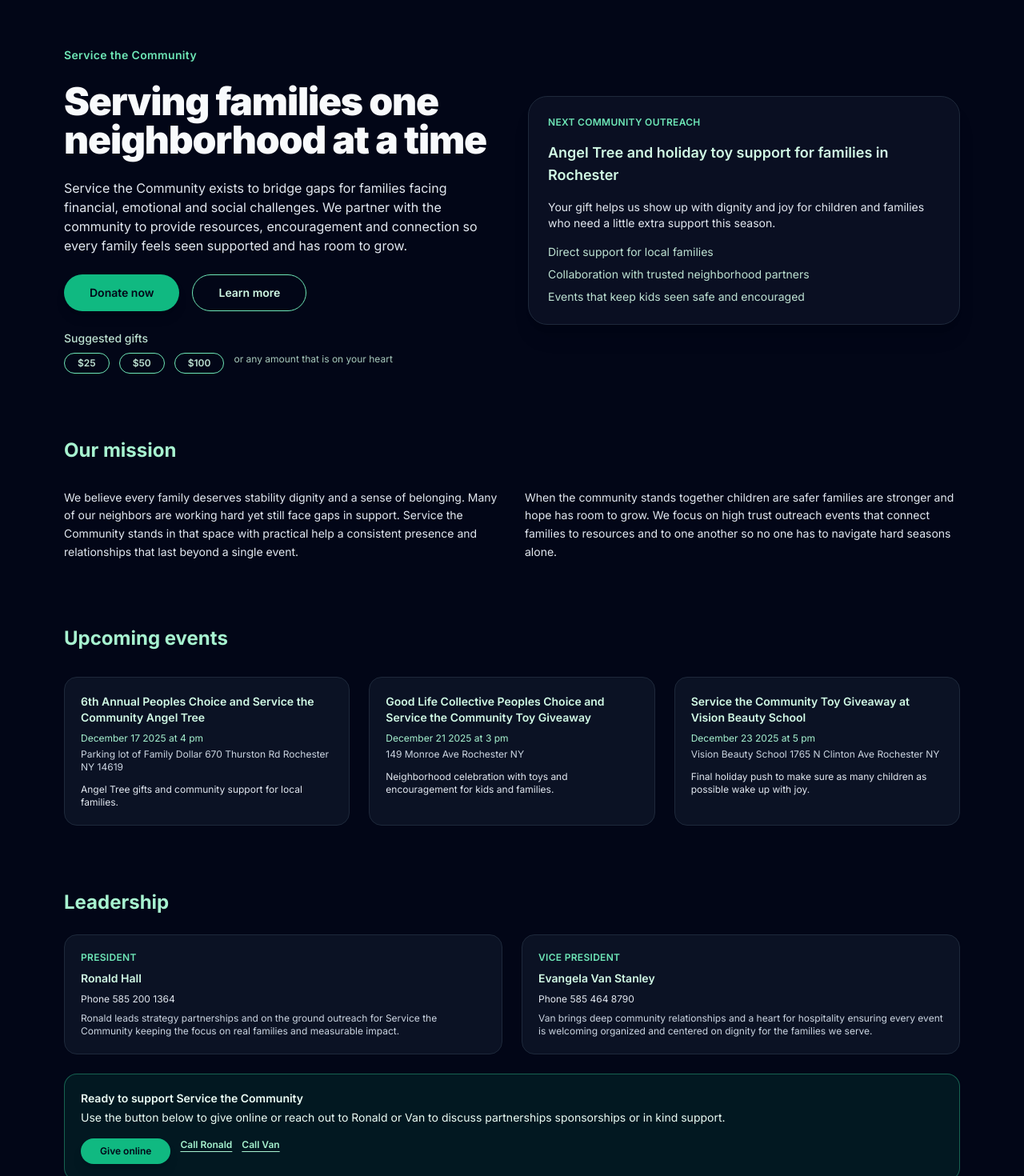
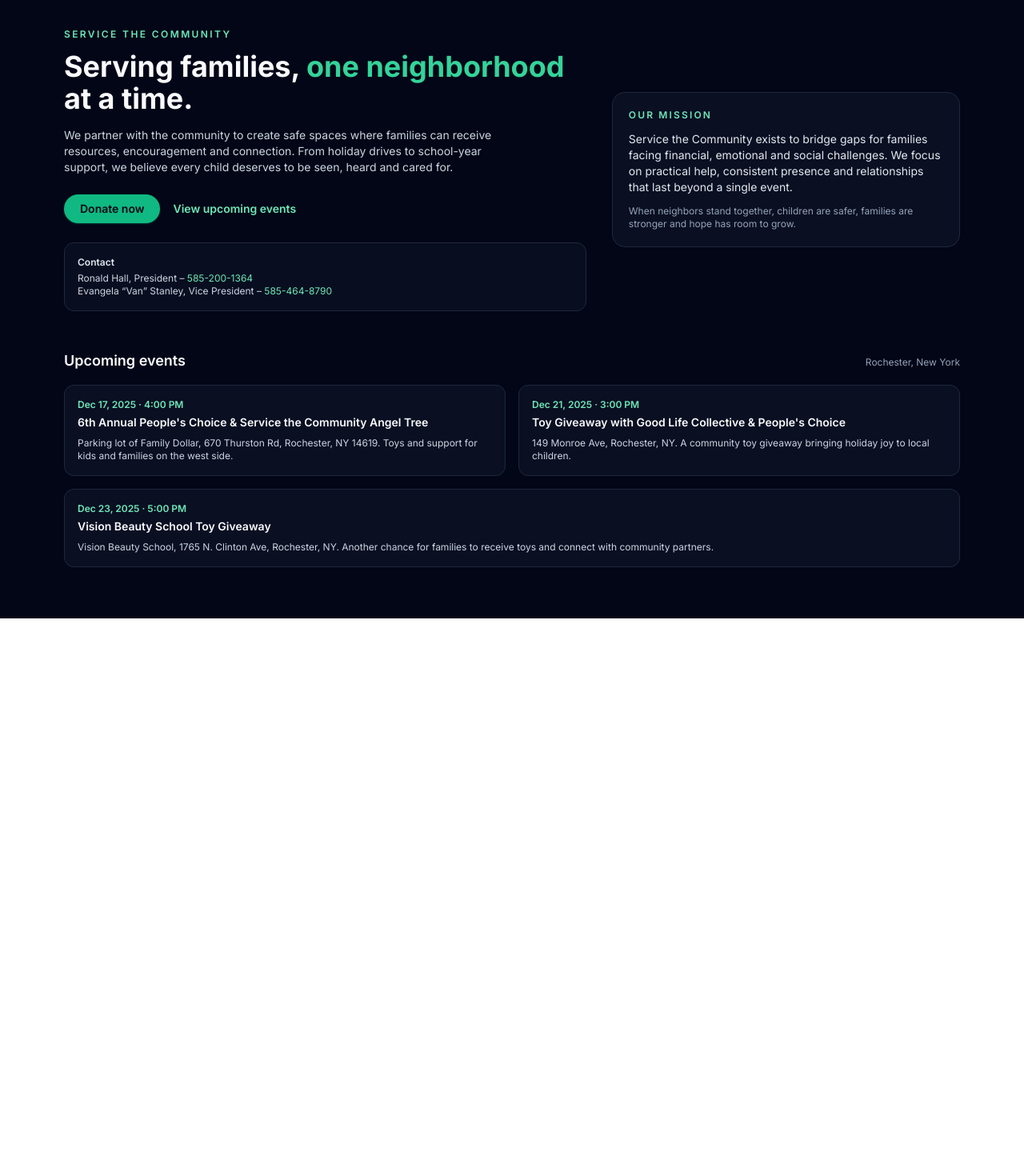
Before and after one commit to rohall2/service-the-community-site, a Next.js app: page / in a window 1280 px wide. Shown: the part 67-1537 px from the top of the page at 80% size. After the commit the page ends 840 px from the top, so only its background shows below. Built offline with nearby package versions, Linux system fonts and the light colour scheme.

Commit message:
Update page.tsx

```diff
--- a/app/page.tsx
+++ b/app/page.tsx
@@ -1,242 +1,127 @@
 // app/page.tsx
 import Link from "next/link";
 
-const DONATION_LINK = "https://buy.stripe.com/dRmcN44158Rogesb0WaIM00";
-
-export default function Page() {
+export default function HomePage() {
   return (
-    <main className="min-h-screen bg-slate-950 text-slate-50">
-      <div className="mx-auto max-w-6xl px-4 py-16 space-y-20">
-        {/* Hero */}
-        <section className="grid gap-10 md:grid-cols-2 md:items-center">
-          <div className="space-y-6">
-            <p className="text-sm font-semibold tracking-wide text-emerald-300">
-              Service the Community
+    <div className="mx-auto flex max-w-6xl flex-col gap-12 px-4 pb-16 pt-10">
+      {/* HERO */}
+      <section className="grid gap-8 md:grid-cols-[3fr,2fr] md:items-center">
+        <div>
+          <p className="text-xs font-semibold tracking-[0.2em] text-emerald-300">
+            SERVICE THE COMMUNITY
           </p>
-            <h1 className="text-4xl font-black tracking-tight sm:text-5xl">
-              Serving families one neighborhood at a time
+          <h1 className="mt-3 text-3xl font-bold leading-tight text-slate-50 md:text-4xl">
+            Serving families,{" "}
+            <span className="text-emerald-400">one neighborhood</span> at a time.
           </h1>
-            <p className="text-base text-slate-200">
-              Service the Community exists to bridge gaps for families facing
-              financial, emotional and social challenges. We partner with the
-              community to provide resources, encouragement and connection so
-              every family feels seen supported and has room to grow.
+          <p className="mt-4 max-w-xl text-sm text-slate-300">
+            We partner with the community to create safe spaces where families
+            can receive resources, encouragement and connection. From holiday
+            drives to school-year support, we believe every child deserves to be
+            seen, heard and cared for.
           </p>
 
-            <div className="flex flex-wrap gap-4">
-              <a
-                href={DONATION_LINK}
-                target="_blank"
-                rel="noopener noreferrer"
-                className="inline-flex items-center justify-center rounded-full bg-emerald-500 px-8 py-3 text-sm font-semibold text-slate-950 shadow-lg transition hover:bg-emerald-400 focus-visible:outline-none focus-visible:ring-2 focus-visible:ring-emerald-400 focus-visible:ring-offset-2 focus-visible:ring-offset-slate-950"
+          <div className="mt-6 flex flex-wrap items-center gap-4">
+            <Link
+              href="/donate"
+              className="inline-flex items-center justify-center rounded-full bg-emerald-500 px-5 py-2 text-sm font-semibold text-slate-950 shadow-sm shadow-emerald-500/30 transition hover:bg-emerald-400"
             >
               Donate now
-              </a>
+            </Link>
 
             <Link
-                href="#mission"
-                className="inline-flex items-center justify-center rounded-full border border-emerald-300 px-8 py-3 text-sm font-semibold text-emerald-100 transition hover:bg-emerald-500 hover:text-slate-950"
+              href="#events"
+              className="text-sm font-semibold text-emerald-300 hover:text-emerald-200"
             >
-                Learn more
+              View upcoming events
             </Link>
           </div>
 
-            <div className="mt-4 space-y-2 text-sm text-emerald-100/90">
-              <p className="font-medium">Suggested gifts</p>
-              <div className="flex flex-wrap gap-3">
-                {[25, 50, 100].map((amount) => (
-                  <button
-                    key={amount}
-                    type="button"
-                    onClick={() =>
-                      window.open(DONATION_LINK, "_blank", "noopener,noreferrer")
-                    }
-                    className="rounded-full border border-emerald-300 px-4 py-1 text-xs font-semibold hover:bg-emerald-400/10"
-                  >
-                    ${amount}
-                  </button>
-                ))}
-                <span className="text-xs text-emerald-100/80">
-                  or any amount that is on your heart
-                </span>
-              </div>
+          <div className="mt-6 rounded-xl border border-slate-800 bg-slate-900/50 p-4 text-xs text-slate-300">
+            <p className="font-semibold text-slate-200">Contact</p>
+            <p className="mt-1">
+              Ronald Hall, President – <span className="text-emerald-300">585-200-1364</span>
+            </p>
+            <p>
+              Evangela “Van” Stanley, Vice President –{" "}
+              <span className="text-emerald-300">585-464-8790</span>
+            </p>
           </div>
         </div>
 
-          <div className="space-y-4 rounded-3xl border border-slate-800 bg-slate-900/60 p-6 shadow-xl">
-            <p className="text-xs font-semibold uppercase tracking-wide text-emerald-300">
-              Next community outreach
+        <div className="rounded-2xl border border-slate-800 bg-slate-900/60 p-5 text-sm text-slate-200">
+          <p className="text-xs font-semibold uppercase tracking-[0.18em] text-emerald-300">
+            Our mission
           </p>
-            <p className="text-lg font-semibold text-emerald-100">
-              Angel Tree and holiday toy support for families in Rochester
+          <p className="mt-3 text-sm text-slate-200">
+            Service the Community exists to bridge gaps for families facing
+            financial, emotional and social challenges. We focus on practical
+            help, consistent presence and relationships that last beyond a
+            single event.
           </p>
-            <p className="text-sm text-slate-200">
-              Your gift helps us show up with dignity and joy for children and
-              families who need a little extra support this season.
-            </p>
-            <ul className="space-y-2 text-sm text-emerald-100/90">
-              <li>Direct support for local families</li>
-              <li>Collaboration with trusted neighborhood partners</li>
-              <li>Events that keep kids seen safe and encouraged</li>
-            </ul>
-          </div>
-        </section>
-
-        {/* Mission */}
-        <section id="mission" className="space-y-8">
-          <h2 className="text-2xl font-bold text-emerald-200">Our mission</h2>
-          <div className="grid gap-8 md:grid-cols-2">
-            <p className="text-sm leading-relaxed text-slate-200">
-              We believe every family deserves stability dignity and a sense of
-              belonging. Many of our neighbors are working hard yet still face
-              gaps in support. Service the Community stands in that space with
-              practical help a consistent presence and relationships that last
-              beyond a single event.
-            </p>
-            <p className="text-sm leading-relaxed text-slate-200">
-              When the community stands together children are safer families are
-              stronger and hope has room to grow. We focus on high trust
-              outreach events that connect families to resources and to one
-              another so no one has to navigate hard seasons alone.
+          <p className="mt-3 text-xs text-slate-400">
+            When neighbors stand together, children are safer, families are
+            stronger and hope has room to grow.
           </p>
         </div>
       </section>
 
-        {/* Upcoming Events */}
-        <section id="events" className="space-y-8">
-          <h2 className="text-2xl font-bold text-emerald-200">
+      {/* EVENTS */}
+      <section id="events" className="space-y-4">
+        <div className="flex items-baseline justify-between gap-4">
+          <h2 className="text-lg font-semibold text-slate-50">
             Upcoming events
           </h2>
+          <span className="text-xs text-slate-400">
+            Rochester, New York
+          </span>
+        </div>
 
-          <div className="grid gap-6 md:grid-cols-3">
-            <article className="flex flex-col rounded-2xl border border-slate-800 bg-slate-900/70 p-5">
-              <h3 className="text-sm font-semibold text-emerald-100">
-                6th Annual Peoples Choice and Service the Community Angel Tree
+        <div className="grid gap-4 md:grid-cols-2">
+          {/* Event 1 */}
+          <article className="rounded-xl border border-slate-800 bg-slate-900/60 p-4 text-sm">
+            <p className="text-xs font-semibold text-emerald-300">
+              Dec 17, 2025 · 4:00 PM
+            </p>
+            <h3 className="mt-1 font-semibold text-slate-50">
+              6th Annual People&apos;s Choice &amp; Service the Community Angel Tree
             </h3>
-              <p className="mt-2 text-xs text-emerald-200">
-                December 17 2025 at 4 pm
-              </p>
-              <p className="mt-1 text-xs text-slate-300">
-                Parking lot of Family Dollar
-                670 Thurston Rd
-                Rochester NY 14619
-              </p>
-              <p className="mt-3 text-xs text-slate-200">
-                Angel Tree gifts and community support for local families.
+            <p className="mt-2 text-xs text-slate-300">
+              Parking lot of Family Dollar, 670 Thurston Rd, Rochester, NY 14619.
+              Toys and support for kids and families on the west side.
             </p>
           </article>
 
-            <article className="flex flex-col rounded-2xl border border-slate-800 bg-slate-900/70 p-5">
-              <h3 className="text-sm font-semibold text-emerald-100">
-                Good Life Collective Peoples Choice and Service the Community
-                Toy Giveaway
+          {/* Event 2 */}
+          <article className="rounded-xl border border-slate-800 bg-slate-900/60 p-4 text-sm">
+            <p className="text-xs font-semibold text-emerald-300">
+              Dec 21, 2025 · 3:00 PM
+            </p>
+            <h3 className="mt-1 font-semibold text-slate-50">
+              Toy Giveaway with Good Life Collective &amp; People&apos;s Choice
             </h3>
-              <p className="mt-2 text-xs text-emerald-200">
-                December 21 2025 at 3 pm
-              </p>
-              <p className="mt-1 text-xs text-slate-300">
-                149 Monroe Ave
-                Rochester NY
-              </p>
-              <p className="mt-3 text-xs text-slate-200">
-                Neighborhood celebration with toys and encouragement for kids
-                and families.
+            <p className="mt-2 text-xs text-slate-300">
+              149 Monroe Ave, Rochester, NY. A community toy giveaway bringing
+              holiday joy to local children.
             </p>
           </article>
 
-            <article className="flex flex-col rounded-2xl border border-slate-800 bg-slate-900/70 p-5">
-              <h3 className="text-sm font-semibold text-emerald-100">
-                Service the Community Toy Giveaway at Vision Beauty School
+          {/* Event 3 */}
+          <article className="rounded-xl border border-slate-800 bg-slate-900/60 p-4 text-sm md:col-span-2">
+            <p className="text-xs font-semibold text-emerald-300">
+              Dec 23, 2025 · 5:00 PM
+            </p>
+            <h3 className="mt-1 font-semibold text-slate-50">
+              Vision Beauty School Toy Giveaway
             </h3>
-              <p className="mt-2 text-xs text-emerald-200">
-                December 23 2025 at 5 pm
-              </p>
-              <p className="mt-1 text-xs text-slate-300">
-                Vision Beauty School
-                1765 N Clinton Ave
-                Rochester NY
-              </p>
-              <p className="mt-3 text-xs text-slate-200">
-                Final holiday push to make sure as many children as possible
-                wake up with joy.
+            <p className="mt-2 text-xs text-slate-300">
+              Vision Beauty School, 1765 N. Clinton Ave, Rochester, NY. Another
+              chance for families to receive toys and connect with community
+              partners.
             </p>
           </article>
         </div>
       </section>
-
-        {/* Leadership and contact */}
-        <section id="contact" className="space-y-6">
-          <h2 className="text-2xl font-bold text-emerald-200">Leadership</h2>
-
-          <div className="grid gap-6 md:grid-cols-2">
-            <div className="space-y-2 rounded-2xl border border-slate-800 bg-slate-900/70 p-5">
-              <p className="text-xs font-semibold uppercase tracking-wide text-emerald-300">
-                President
-              </p>
-              <p className="text-sm font-semibold text-emerald-100">
-                Ronald Hall
-              </p>
-              <p className="text-xs text-slate-200">
-                Phone 585 200 1364
-              </p>
-              <p className="mt-2 text-xs text-slate-300">
-                Ronald leads strategy partnerships and on the ground outreach
-                for Service the Community keeping the focus on real families and
-                measurable impact.
-              </p>
     </div>
-
-            <div className="space-y-2 rounded-2xl border border-slate-800 bg-slate-900/70 p-5">
-              <p className="text-xs font-semibold uppercase tracking-wide text-emerald-300">
-                Vice President
-              </p>
-              <p className="text-sm font-semibold text-emerald-100">
-                Evangela Van Stanley
-              </p>
-              <p className="text-xs text-slate-200">
-                Phone 585 464 8790
-              </p>
-              <p className="mt-2 text-xs text-slate-300">
-                Van brings deep community relationships and a heart for
-                hospitality ensuring every event is welcoming organized and
-                centered on dignity for the families we serve.
-              </p>
-            </div>
-          </div>
-
-          <div className="rounded-2xl border border-emerald-400/40 bg-emerald-500/10 p-5 text-sm text-emerald-50">
-            <p className="font-semibold">
-              Ready to support Service the Community
-            </p>
-            <p className="mt-1">
-              Use the button below to give online or reach out to Ronald or Van
-              to discuss partnerships sponsorships or in kind support.
-            </p>
-            <div className="mt-4 flex flex-wrap gap-3">
-              <a
-                href={DONATION_LINK}
-                target="_blank"
-                rel="noopener noreferrer"
-                className="inline-flex items-center justify-center rounded-full bg-emerald-500 px-6 py-2 text-xs font-semibold text-slate-950 shadow-lg transition hover:bg-emerald-400"
-              >
-                Give online
-              </a>
-              <Link
-                href="tel:15852001364"
-                className="text-xs font-semibold text-emerald-200 underline underline-offset-4"
-              >
-                Call Ronald
-              </Link>
-              <Link
-                href="tel:15854648790"
-                className="text-xs font-semibold text-emerald-200 underline underline-offset-4"
-              >
-                Call Van
-              </Link>
-            </div>
-          </div>
-        </section>
-      </div>
-    </main>
   );
 }
```
Lines whose indentation alone changed are shown as unchanged.
